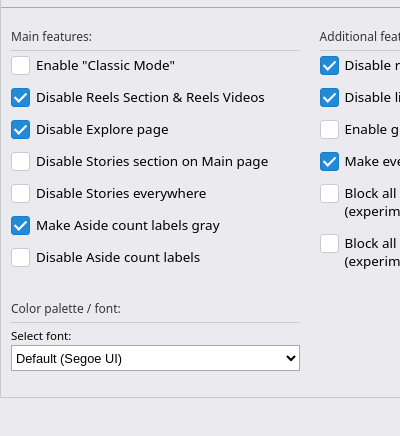
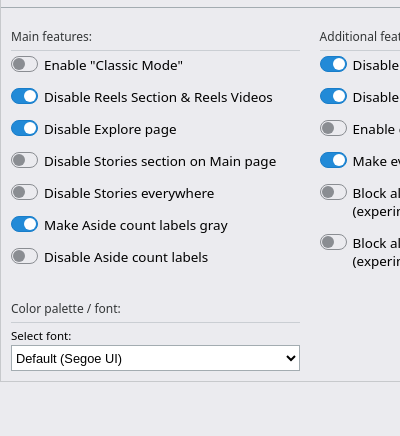
Before and after one commit to gerwld/igplus-extension, a browser extension: page popup.html in a window 400 px wide. Shown: the part 64-500 px from the top of the page. Drawn offline with Linux system fonts and the light colour scheme.

Commit message:
Reorganized files, added minor impr.

```diff
--- a/assets/index.css
+++ b/assets/css/index.css
@@ -144,7 +144,7 @@ a img {
 .ch_ip {
   display: flex;
   position: relative;
-  padding: 0 0 0 25px;
+  padding: 0 0 0 33px;
   margin: 0 0 14px 10px;
 
   vertical-align: middle;
@@ -168,17 +168,13 @@ a img {
   position: absolute;
   top: 0;
   left: 0;
-  height: 17px;
-  width: 17px;
-  background-color: #ffffff;
-  border: 1px solid #c9cbd1;
-  border-radius: 3px;
+  height: 14px;
+  width: 25px;
+  background-color: transparent;
+  border: 1px solid #8a8d92;
+  border-radius: 30px;
   cursor: pointer;
-}
-
-/* On mouse-over, add a grey background color */
-.ch_ip:hover input ~ .ch_sp {
-  background-color: rgba(225, 231, 240, 0.428);
+  transition: background-color 100ms ease;
 }
 
 /* When the checkbox is checked, add a blue background */
@@ -187,25 +183,29 @@ a img {
   border-color: #197dc9;
 }
 
+.ch_ip input:checked:hover ~ .ch_sp {
+  background-color: #2076b8;
+  border-color: #197dc9;
+}
+
 /* Create the checkmark/indicator (hidden when not checked) */
 .ch_sp:after {
   content: "";
   position: absolute;
-  display: none;
-  left: 5px;
+  display: block;
   top: 1px;
-  width: 5px;
-  height: 10px;
-  border: solid white;
-  border-width: 0 2px 2px 0;
-  -webkit-transform: rotate(45deg);
-  -ms-transform: rotate(45deg);
-  transform: rotate(45deg);
+  left: 1px;
+  width: 12px;
+  height: 12px;
+  background-color: #8a8d92;
+  border-radius: 50%;
+  transition: left 100ms ease;
 }
 
-/* Show the checkmark when checked */
+/* Move the checkmark when checked */
 .ch_ip input:checked ~ .ch_sp:after {
-  display: block;
+  left: 12px;
+  background-color: #fff;
 }
 
 /* ----------------------- checkbox styles end ----------------------- */
--- a/popup.html
+++ b/popup.html
@@ -1,13 +1,20 @@
-<script type="module" src="popup.js"></script>
-<link rel="stylesheet" href="assets/index.css" />
+<!DOCTYPE html>
+<html lang="en">
 
+<head>
+  <meta charset="UTF-8">
+  <meta name="viewport" content="width=device-width, initial-scale=1.0">
+  <title>InstaPlus Extension</title>
+  <link rel="stylesheet" href="./assets/css/index.css" />
+</head>
+
+<body>
   <section class="header">
     <div class="logo">
       <span class="logo_title">InstaPlus Extension</span>
       <img src="./assets/img/logo.svg" alt="Spotify Classic Plugin" class="logo_img" />
     </div>
   </section>
-
   <section class="content">
     <form name="l3_settings" id="l3_settings">
       <section class="group">
@@ -37,19 +44,16 @@
           <span class="ch_sp"></span>
           Disable Stories everywhere
         </label>
-
         <label class="ch_ip">
           <input type="checkbox" name="counters_gray" />
           <span class="ch_sp"></span>
           Make Aside count labels gray
         </label>
-
         <label class="ch_ip">
           <input type="checkbox" name="counters_disable" />
           <span class="ch_sp"></span>
           Disable Aside count labels
         </label>
-
         <span class="sect_lable sect_lable__color"> Color palette / font: </span>
         <!-- <label class="ch_lp">
         <span class="label">Select theme:</span>
@@ -73,7 +77,6 @@
           </select>
         </label>
       </section>
-
       <section class="group">
         <span class="sect_lable"> Additional features: </span>
         <label class="ch_ip">
@@ -109,12 +112,14 @@
       </section>
     </form>
   </section>
-
   <footer>
     <nav class="links">
-    <a href="#" class="version">v. 1.0.0</a>
+      <a href="#" class="version">v1.0.2</a>
       <a href="https://www.buymeacoffee.com/pjaworski" target="_blank">
-      <img src="./assets/img/bmc.png" alt="Support Us"
-    /></a>
+        <img src="./assets/img/bmc.png" alt="Support Us" /></a>
     </nav>
   </footer>
+  <script type="module" src="./assets/js/popup.js"></script>
+</body>
+
+</html>
```
Also changed, not shown: assets/js/contentScript.js (renamed from contentScript.js), assets/js/popup.js (renamed from popup.js), assets/js/store.js (renamed from store.js), background.js (deleted), manifest.json. Lines whose indentation alone changed are shown as unchanged.
